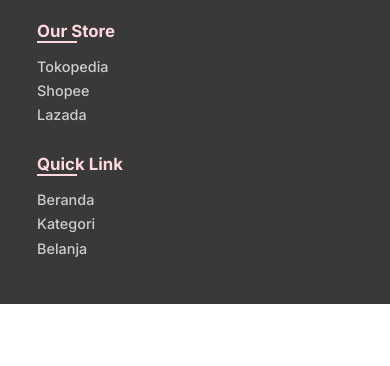
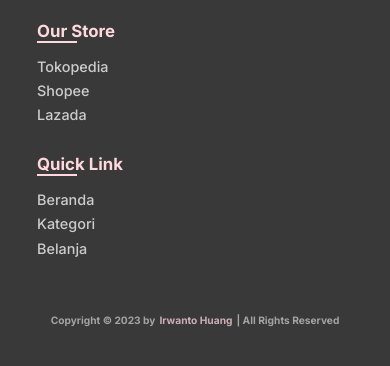
Before and after one commit to irwantohuang/miracell-web, a plain HTML site: page index.html in a window 390 px wide. Shown: the part 6466-6832 px from the top of the page. Before the commit the page ends 6770 px from the top, so only its background shows below. Drawn offline with Linux system fonts and the light colour scheme.

Commit message:
Fix Footer

```diff
--- a/assets/css/section/footer.css
+++ b/assets/css/section/footer.css
@@ -11,7 +11,8 @@
 .footer-section {
   display: flex;
   align-items: start;
-  justify-content: space-between;
+  gap: 120px;
+  /* justify-content: space-around; */
 }
 
 .content-title {
@@ -58,11 +59,36 @@
   margin-right: 0.5em;
 }
 
+.footer-bottom {
+  /* background-color: aliceblue; */
+  font-size: .85em;
+  font-weight: bold;
+  color: var(--bg-300);
+  opacity: .75;
+  margin-block-start: 50px;
+  display: flex;
+  text-align: center;
+  justify-content: center;
+}
+
+.footer-bottom a {
+  color: var(--primary-300);
+  padding-inline: 4px;
+  transition: var(--transition-1);
+}
+
+.footer-bottom a:hover {
+  transform: translateY(-2px);
+}
+
 
 /* Medium */
 @media (max-width: 768px) {
   .footer-content {
     max-width: 90%;
+  }
+  .footer-section {
+    gap: 60px;
   }
 }
 
--- a/assets/css/section/shop.css
+++ b/assets/css/section/shop.css
@@ -49,7 +49,7 @@
 .card-img {
   width: 100%;
   height: 380px;
-  object-fit: cover;
+  object-fit: contain;
 }
 
 .card-desc {
@@ -93,9 +93,6 @@
   color: var(--text-100);
 }
 
-.safety .card-img {
-  object-fit: contain;
-}
 
 
 /* ===== Media Query ===== */
--- a/index.html
+++ b/index.html
@@ -457,6 +457,12 @@
               </div>
             </div>
 
+            <div class="footer-bottom">
+              Copyright &copy; 2023 by
+              <a href="https://www.instagram.com/irwanto.ng/" target="_blank">Irwanto Huang</a>
+              | All Rights Reserved
+            </div>
+
           </div>
         </div>
       </footer>
```
